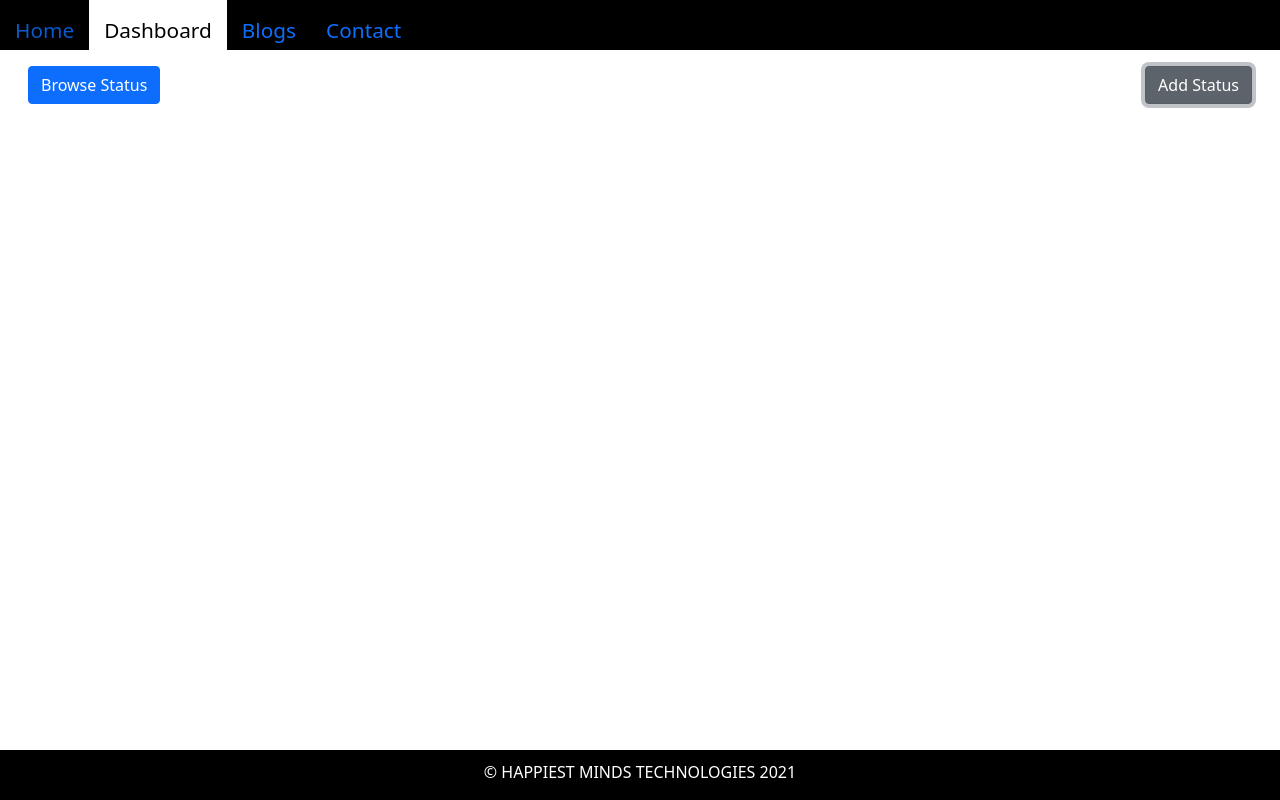
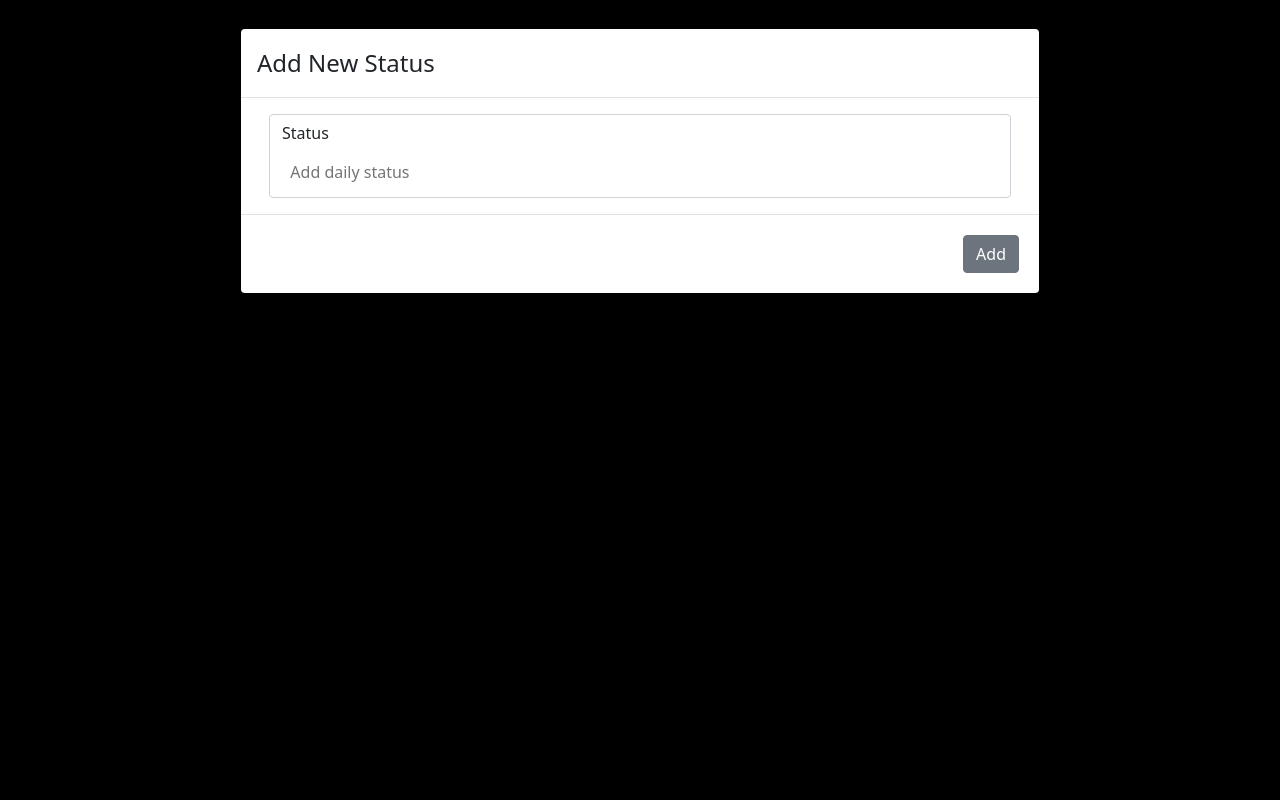
Before and after one commit to Sandya-Joyce/Ankush-React, a React (Create React App) app: page /dashboard in a window 1280 px wide. Both pictures are taken after a click on the button "Add Status". Built offline with nearby package versions, Linux system fonts and the light colour scheme.

Commit message:
Add Status component
- Add portal for backdrop and overlay
- Add StatusForm component
- Add button component to ui

```diff
--- a/public/index.html
+++ b/public/index.html
@@ -11,6 +11,8 @@
   </head>
   <body>
     <noscript>You need to enable JavaScript to run this app.</noscript>
+    <div id="backdrop-root"></div>
+    <div id="overlay-root"></div>
     <div id="root"></div>
   </body>
 </html>
--- a/src/components/Blogs/Dashboard/Dashboard.js
+++ b/src/components/Blogs/Dashboard/Dashboard.js
@@ -1,7 +1,16 @@
-import React from "react";
+import AddStatus from "../../Status/AddStatus/AddStatus";
+import { useState } from "react";
 import classes from "./Dashboard.module.css";
 
 const Dashboard = () => {
+  const [addStatusVisibility, setaddStatusVisibility] = useState(false);
+
+  const toggleAddStatus = () => {
+    setaddStatusVisibility((prevState) => {
+      return !prevState;
+    });
+  };
+
   return (
     <div className="container-fluid">
       <div className="m-2 p-2">
@@ -17,9 +26,12 @@ const Dashboard = () => {
             className="btn btn-secondary"
             type="button"
             value="Add Status"
+            onClick={toggleAddStatus}
           />
         </div>
       </div>
+      <section></section>
+      <div>{addStatusVisibility && <AddStatus />}</div>
     </div>
   );
 };
--- /dev/null
+++ b/src/components/Helpers/Backdrop/Backdrop.js
@@ -0,0 +1,7 @@
+import React from "react";
+
+const Backdrop = () => {
+  return <div className="modal-backdrop"></div>;
+};
+
+export default Backdrop;
--- /dev/null
+++ b/src/components/Status/AddStatus/AddStatus.js
@@ -0,0 +1,41 @@
+import React from "react";
+import ReactDOM from "react-dom";
+
+import Backdrop from "../../Helpers/Backdrop/Backdrop";
+import AddStatusForm from "../AddStatusForm/AddStatusForm";
+import Button from "../../ui/Button/Button";
+
+const AddStatus = () => {
+  return (
+    <>
+      {ReactDOM.createPortal(
+        <Backdrop />,
+        document.getElementById("backdrop-root")
+      )}
+      {ReactDOM.createPortal(
+        <div className="modal" style={{ display: "block" }}>
+          <div className="modal-dialog modal-lg">
+            <div className="modal-content">
+              <div className="modal-header">
+                <h4 className="modal-title">Add New Status</h4>
+              </div>
+              <div className="modal-body">
+                <AddStatusForm />
+              </div>
+              <div className="modal-footer">
+                <div className="float-lg-end m-2">
+                  <Button type="submit" classes="btn-secondary">
+                    Add
+                  </Button>
+                </div>
+              </div>
+            </div>
+          </div>
+        </div>,
+        document.getElementById("overlay-root")
+      )}
+    </>
+  );
+};
+
+export default AddStatus;
--- /dev/null
+++ b/src/components/Status/AddStatusForm/AddStatusForm.js
@@ -0,0 +1,31 @@
+import React from "react";
+import Card from "../../ui/Card/Card";
+
+const AddStatusForm = () => {
+  const addStatusHandler = (event) => {
+    event.preventDefault();
+  };
+
+  return (
+    <Card>
+      <form onSubmit={addStatusHandler}>
+        <div className="form-control">
+          <label htmlFor="status-description" className="form-label">
+            Status
+          </label>
+          <input
+            className="form-control-plaintext"
+            title="Add status here"
+            placeholder="  Add daily status"
+            type="text"
+            name="status-description"
+            id="stdesc"
+          />
+        </div>
+
+      </form>
+    </Card>
+  );
+};
+
+export default AddStatusForm;
--- /dev/null
+++ b/src/components/ui/Button/Button.js
@@ -0,0 +1,15 @@
+import React from "react";
+
+const Button = (props) => {
+  return (
+    <button
+      className={`btn ${props.classes}`}
+      type={props.type || "button"}
+      onClick={props.onClick}
+    >
+      {props.children}
+    </button>
+  );
+};
+
+export default Button;
--- /dev/null
+++ b/src/components/ui/Card/Card.js
@@ -0,0 +1,11 @@
+import React from 'react'
+
+const Card = (props) => {
+    return (
+        <div className='container-fluid'>
+            {props.children}
+        </div>
+    )
+}
+
+export default Card
```
Also changed, not shown: src/components/Status/AddStatus/AddStatus.module.css (added).
